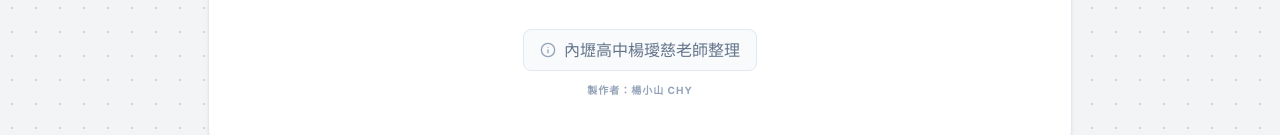
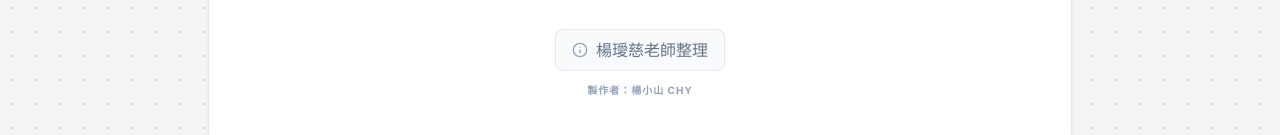
Before and after one commit to maguire5949-crypto/115seniorschedule, a plain HTML site: page index.html in a window 1280 px wide. Shown: the part 388-523 px from the top of the page. Drawn offline with nearby package versions, Linux system fonts and the light colour scheme.

Commit message:
index.html

```diff
--- a/index.html
+++ b/index.html
@@ -165,7 +165,7 @@
                 <div class="flex flex-col items-center gap-3">
                     <div class="inline-flex items-center bg-slate-50 px-4 py-2 rounded-lg text-sm md:text-base text-slate-500 font-medium text-center text-pretty border border-slate-200">
                         <i data-lucide="info" class="w-4 h-4 mr-2 text-slate-400 shrink-0"></i>
-                        <span>內壢高中楊璦慈老師整理</span>
+                        <span>楊璦慈老師整理</span>
                     </div>
                     <span class="text-[10px] text-slate-400 font-bold uppercase tracking-widest">製作者：楊小山 CHY</span>
                 </div>
```
